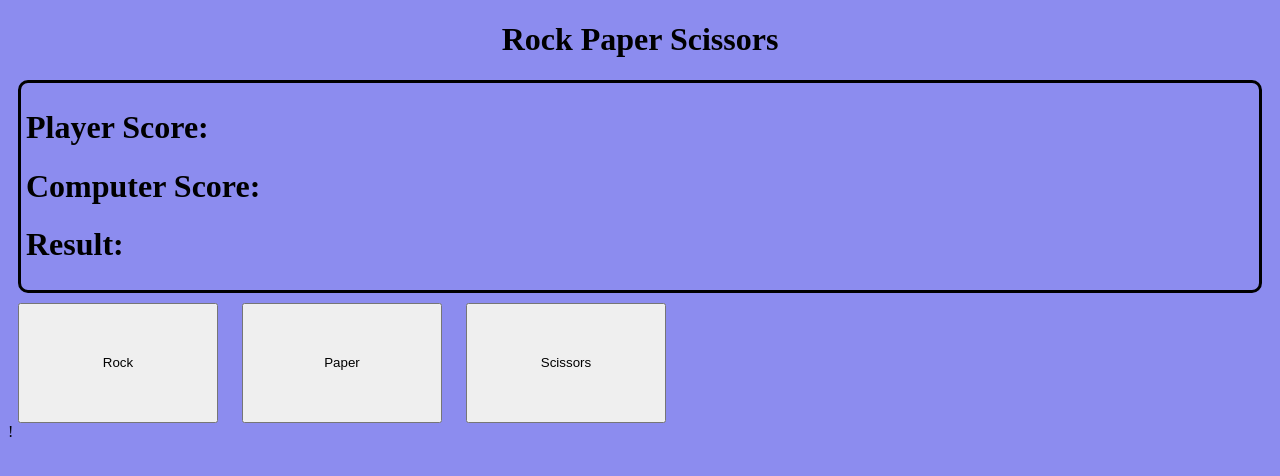
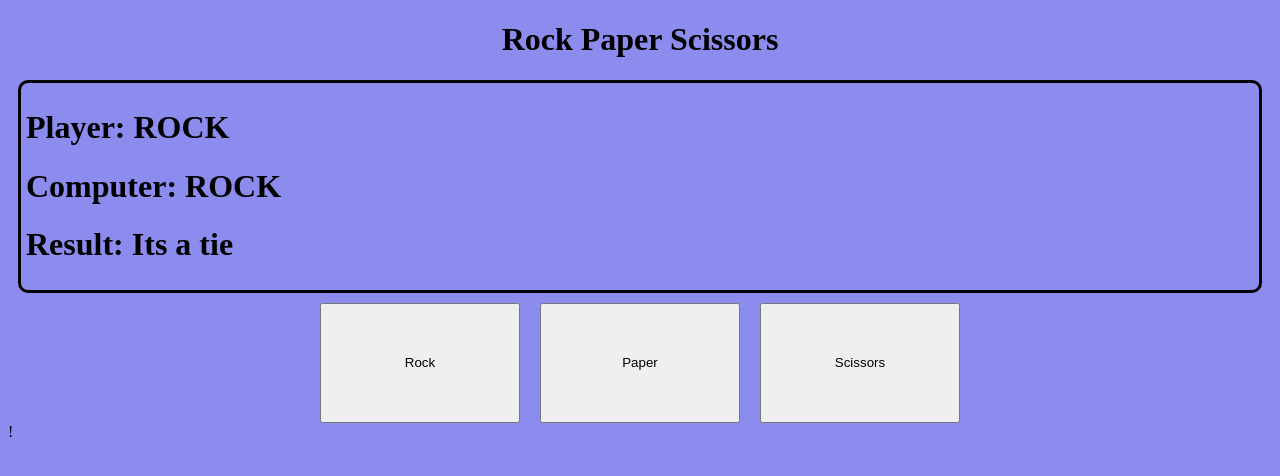
Before and after one commit to stbam/Rock-Paper-Scissors-Game, a plain HTML site: page index.html in a window 1280 px wide. Both pictures are taken after a click on the button "Rock". Drawn offline with Linux system fonts and the light colour scheme.

Commit message:
New features added along with dom and some UI

```diff
--- a/index.html
+++ b/index.html
@@ -20,7 +20,7 @@
 
         </div>
 
-        <div class="buttons">
+        <div class="buttons" id="buttons">
             <button class="inner-button" id="button1">Rock</button>
             <button class="inner-button" id="button2">Paper</button>
             <button class="inner-button" id="button3">Scissors</button>
--- a/index.js
+++ b/index.js
@@ -5,11 +5,25 @@
 var playertext=document.getElementById('player');
 var comptext=document.getElementById('computer');
 var resulttext=document.getElementById('result')
-var buttons=document.getElementById('buttons');
+var buttons=document.querySelectorAll('.inner-button');
 var computer;
 var player;
 var result;
 
+//!!
+
+buttons.forEach(button=>button.addEventListener("click", () => {
+    player = (button.textContent);
+    computer=getComputerChoice();
+
+    playertext.textContent = `Player: ${player.toUpperCase()}`;
+
+    comptext.textContent = `Computer: ${computer}`;
+
+    //console.log(round(player.toUpperCase(),computer));
+    resulttext.textContent=`Result: ${round(player.toUpperCase(),computer)}`;
+
+}));
 
 
 
@@ -43,22 +57,21 @@ function getComputerChoice(){
  function round(PlayerSelection, ComputerSelection){
      if(PlayerSelection=='SCISSORS' && ComputerSelection=='PAPER'){
          return "Player Wins!";
+
      }
      else if (PlayerSelection=='ROCK'&& ComputerSelection=='SCISSORS' ){
-        player_score++; //increment if right
-
          return "Player Wins!";
      }
      else if (PlayerSelection=='Paper'&& ComputerSelection=='ROCK' ){
-        player_score++;
+
          return "Player Wins!";
      }
      else if(PlayerSelection==ComputerSelection){
          return "Its a tie";//instead of a tie maybe force the function to be called again?
      }
      else{
-        computer_score++;
-         return "Player loses! "+ "Computer's choice was: "+ compchoice;
+
+         return "Player loses! ";
      }
  }
 
```
